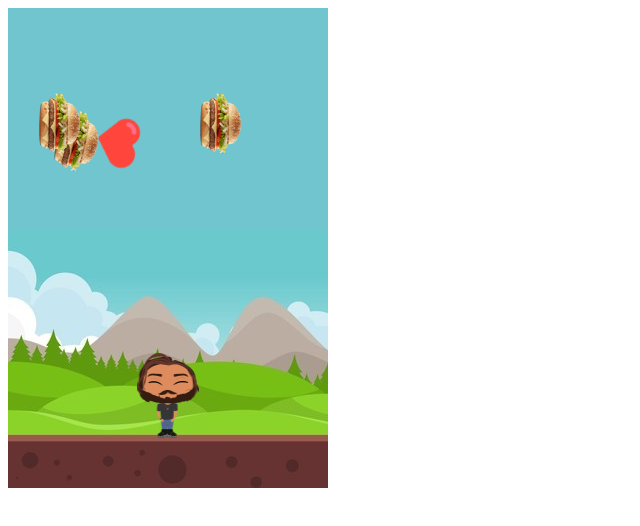
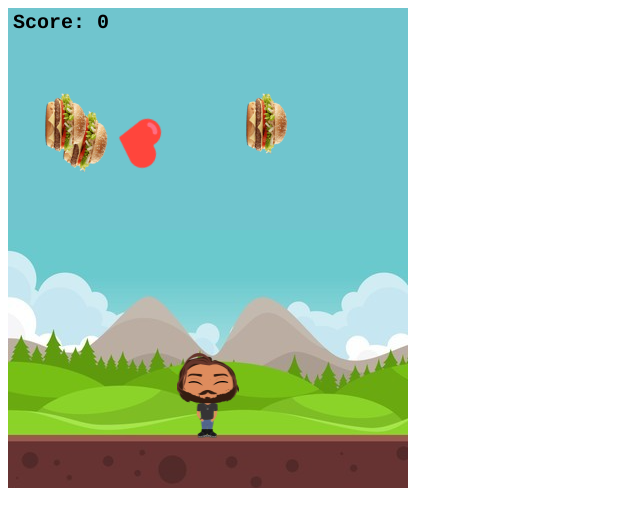
Before and after one commit to thais-damasio/pachecolandia, a website with bundled scripts: page index.html in a window 1280 px wide. Shown: the whole page, without its empty margins (0-640 px from the left). Built offline with nearby package versions, Linux system fonts and the light colour scheme.

Commit message:
Adding score label with HeartObj points

```diff
--- a/index.html
+++ b/index.html
@@ -9,7 +9,7 @@
     <link rel="stylesheet" href="./assets/style/style.css">
 
 <body>
-    <canvas width="320" height="480">
+    <canvas width="400" height="480">
     </canvas>
     <script src="./src/index.js" type="module"></script>
 </body>
--- a/src/Game.js
+++ b/src/Game.js
@@ -1,9 +1,10 @@
+import KeyDownAction from './Actions/KeyDownAction.action.js';
 import RandomNumber from '../utils/tools/randomNumber.js';
-import KeyDownAction from './Actions/KeyDownAction.action.js';
 import KeyUpAction from './Actions/KeyUpAction.action.js';
 import ScoredObject from './Objects/ScoredObject.js';
 import BackgroundObj from './Objects/Background.js';
 import PachequitoObj from './Objects/Pachequito.js';
+import ScoreLabelObj from './Objects/ScoreLabel.js';
 import BigTastyObj from './Objects/BigTasty.js';
 import FriesObj from './Objects/Fries.js';
 import HeartObj from './Objects/Heart.js';
@@ -18,9 +19,9 @@ class Game {
      * @return Game
      */
     constructor(canvas) {
-        this.engine = new Engine(canvas);
-        this.gameWidth = canvas.width;
-        this.gameHeight = canvas.height;
+        this._engine = new Engine(canvas);
+        this._gameWidth = canvas.width;
+        this._gameHeight = canvas.height;
     }
 
     /**
@@ -33,20 +34,22 @@ class Game {
             { class: BigTastyObj, max: 3, total: 0 },
             { class: HeartObj, max: 1, total: 0 }
         ];
-        const backgroundObj = new BackgroundObj(this.gameWidth, this.gameHeight);
-        const pachequitoObj = new PachequitoObj(backgroundObj.groundHeight, this.gameWidth, this.gameHeight);
+        const backgroundObj = new BackgroundObj(this._gameWidth, this._gameHeight);
+        const pachequitoObj = new PachequitoObj(backgroundObj.groundHeight, this._gameWidth, this._gameHeight);
         const scoredObjects = this.criateScoredObjects([...typesScoredObjects]);
+        const scoreLabelObj = new ScoreLabelObj(0);
 
-        this.engine.registerObject(backgroundObj);
-        this.engine.registerObject(pachequitoObj);
-        this.engine.registerObject(scoredObjects);
-        this.engine.setPreRendering(
-            this.updateScoredObjects.bind(this, pachequitoObj, scoredObjects, typesScoredObjects)
+        this._engine.registerObject(backgroundObj);
+        this._engine.registerObject(pachequitoObj);
+        this._engine.registerObject(scoredObjects);
+        this._engine.registerObject(scoreLabelObj);
+        this._engine.setPreRendering(
+            this.updateScoredObjects.bind(this, pachequitoObj, scoredObjects, scoreLabelObj, typesScoredObjects)
         );
 
         this._registerActions(pachequitoObj);
 
-        this.engine.loadGame();
+        this._engine.loadGame();
     }
 
     _registerActions(pachequitoObj) {
@@ -67,7 +70,7 @@ class Game {
             const randomKey = RandomNumber.generateKeyRandomForArray(types.length);
             const selectedType = types[randomKey];
 
-            const x = RandomNumber.generateRandomInt(0, this.gameWidth);
+            const x = RandomNumber.generateRandomInt(0, this._gameWidth);
             scoredObjects.push(new selectedType.class(x));
             selectedType.total++;
 
@@ -86,21 +89,24 @@ class Game {
      * of the canvas to fall again.
      * @param {PachequitoObj} pachequitoObj - Object which represents Pachequito
      * @param {ScoredObject[]} scoredObjects - List with ScoredObjects to be updated
+     * @param {ScoreLabelObj} scoreLabelObj - Object which represents score label of the game
      * @param {{class: typeof ScoredObject, max: number, total: number}[]} types - Types
      * allowed to put in ScoredObject colletion
      * @return void
      */
-    updateScoredObjects(pachequitoObj, scoredObjects, types) {
+    updateScoredObjects(pachequitoObj, scoredObjects, scoreLabelObj, types) {
         scoredObjects.forEach((obj, key) => {
             if (!obj.catched) {
                 obj.catched = obj.hasIntersection(pachequitoObj);
+                if (obj.catched)
+                    scoreLabelObj.totalScore += obj.scoreValue;
             }
 
-            if (obj.y >= this.gameHeight) {
+            if (obj.y >= this._gameHeight) {
                 const randomKey = RandomNumber.generateKeyRandomForArray(types.length);
                 const selectedType = types[randomKey];
 
-                const x = RandomNumber.generateRandomInt(0, this.gameWidth);
+                const x = RandomNumber.generateRandomInt(0, this._gameWidth);
                 scoredObjects[key] = new selectedType.class(x);
             }
         });
--- a/src/Objects/BigTasty.js
+++ b/src/Objects/BigTasty.js
@@ -1,6 +1,7 @@
 import ScoredObject from './ScoredObject.js';
 
 const SPRITE_PATH = './../../assets/sprites/sprites.png';
+const SCORE_VALUE = 0;
 const SPRITE_X = 100;
 const SPRITE_Y = 0;
 const S_WIDTH = 100;
@@ -13,7 +14,7 @@ class BigTasty extends ScoredObject {
      * @return BigTasty
      */
     constructor(x) {
-        super(SPRITE_PATH, SPRITE_X, SPRITE_Y, S_WIDTH, S_HEIGHT, x, 0.6);
+        super(SCORE_VALUE, SPRITE_PATH, SPRITE_X, SPRITE_Y, S_WIDTH, S_HEIGHT, x, 0.6);
     }
 };
 
--- a/src/Objects/Fries.js
+++ b/src/Objects/Fries.js
@@ -1,6 +1,7 @@
 import ScoredObject from './ScoredObject.js';
 
 const SPRITE_PATH = './../../assets/sprites/sprites.png';
+const SCORE_VALUE = 0;
 const SPRITE_X = 0;
 const SPRITE_Y = 0;
 const S_WIDTH = 100;
@@ -13,7 +14,7 @@ class Fries extends ScoredObject {
      * @return Fries
      */
     constructor(x) {
-        super(SPRITE_PATH, SPRITE_X, SPRITE_Y, S_WIDTH, S_HEIGHT, x, 0.4);
+        super(SCORE_VALUE, SPRITE_PATH, SPRITE_X, SPRITE_Y, S_WIDTH, S_HEIGHT, x, 0.4);
     }
 }
 
--- a/src/Objects/GameObject.js
+++ b/src/Objects/GameObject.js
@@ -12,7 +12,10 @@ class GameObject {
      * @return GameObject
      */
     constructor(spritesPath, sX, sY, sWidth, sHeight, x = 0, y = 0, scale = 1) {
-        (this.sprites = new Image()).src = spritesPath;
+        if (spritesPath)
+            (this.sprites = new Image()).src = spritesPath;
+        else
+            this.sprites = null;
         this.sX = sX;
         this.sY = sY;
         this.sWidth = sWidth;
--- a/src/Objects/Heart.js
+++ b/src/Objects/Heart.js
@@ -1,6 +1,7 @@
 import ScoredObject from './ScoredObject.js';
 
 const SPRITE_PATH = './../../assets/sprites/sprites.png';
+const SCORE_VALUE = 10;
 const SPRITE_X = 200;
 const SPRITE_Y = 0;
 const S_WIDTH = 100;
@@ -13,7 +14,7 @@ class Heart extends ScoredObject {
      * @return Heart
      */
     constructor(x) {
-        super(SPRITE_PATH, SPRITE_X, SPRITE_Y, S_WIDTH, S_HEIGHT, x, 0.5);
+        super(SCORE_VALUE, SPRITE_PATH, SPRITE_X, SPRITE_Y, S_WIDTH, S_HEIGHT, x, 0.5);
     }
 }
 
--- /dev/null
+++ b/src/Objects/ScoreLabel.js
@@ -0,0 +1,41 @@
+import GameObject from './GameObject.js';
+
+const FONT_STYLE = "bold 15pt Courier";
+const FONT_COLOR = "#000000";
+const Y = 20;
+const X = 5;
+
+class ScoreLabel extends GameObject {
+    /**
+     * Constructor
+     * @param {number} initialScore - Initial score value
+     * @return ScoreLabel
+     */
+    constructor(initialScore) {
+        super(null, null, null, null, null, X, Y);
+        this._startup(initialScore);
+    }
+
+    /**
+     * Initializes the variables
+     * @private
+     * @param {number} initialScore - Initial score value
+     * @return void
+     */
+    _startup(initialScore) {
+        this.totalScore = initialScore;
+    }
+
+    /**
+     * Draws the game object on the canvas
+     * @param {CanvasRenderingContext2D} context - Canvas context
+     * @return void
+     */
+    draw(context) {
+        context.fillStyle = FONT_COLOR;
+        context.font = FONT_STYLE;
+        context.fillText(`Score: ${this.totalScore}`, this.x, this.y);
+    }
+}
+
+export default ScoreLabel;
--- a/src/Objects/ScoredObject.js
+++ b/src/Objects/ScoredObject.js
@@ -5,6 +5,7 @@ const SPEED_Y = 1.5;
 class ScoredObject extends GameObject {
     /**
      * Constructor
+     * @param {number} scoreValue - Object score value
      * @param {String} spritesPath - Path to sprites image
      * @param {number} sX - Sprite `x`-axis
      * @param {number} sY - Sprite `y`-axis
@@ -14,19 +15,21 @@ class ScoredObject extends GameObject {
      * @param {number} scale - scale to render the game object
      * @return ScoredObject
      */
-    constructor(spritesPath, sX, sY, sWidth, sHeight, x = 0, scale = 1) {
+    constructor(scoreValue, spritesPath, sX, sY, sWidth, sHeight, x = 0, scale = 1) {
         super(spritesPath, sX, sY, sWidth, sHeight, x, 0, scale);
         this.y = -this.height;
 
-        this._startup();
+        this._startup(scoreValue);
     }
 
     /**
      * Initializes the variables
      * @private
+     * @param {number} scoreValue - Object score value
      * @return void
      */
-    _startup() {
+    _startup(scoreValue) {
+        this.scoreValue = scoreValue;
         this.catched = false;
         this._rotation = 0;
     }
```
